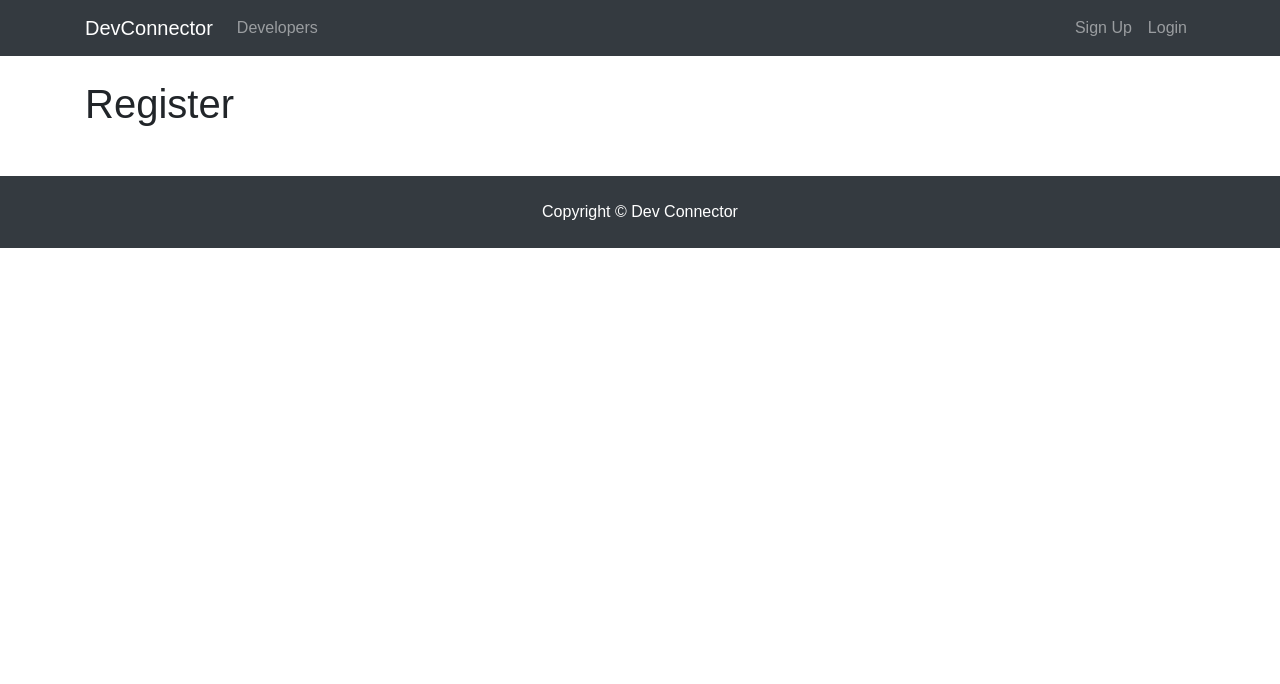
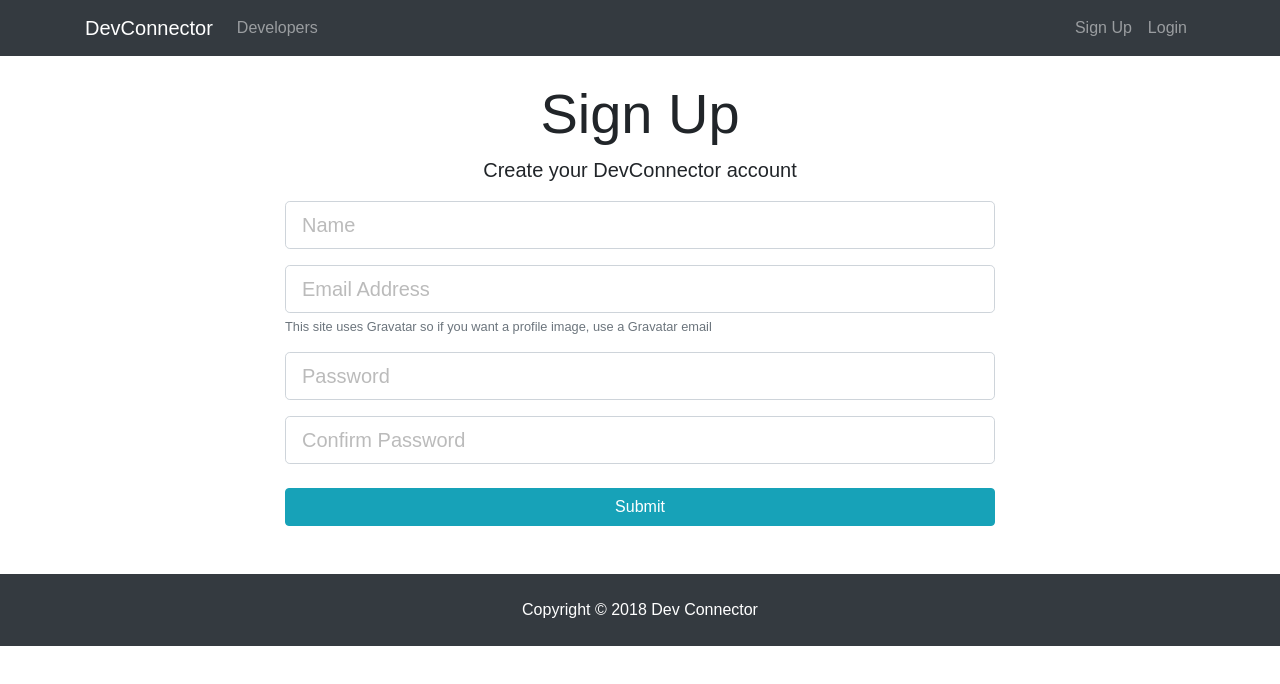
Before and after one commit to jibm82/devconnector, a React (Create React App) app in the folder client/: page /register in a window 1280 px wide. Shown: the top 684 px of the page. Built offline with nearby package versions, Linux system fonts and the light colour scheme.

Commit message:
Create register form

```diff
--- a/client/src/components/auth/Register.js
+++ b/client/src/components/auth/Register.js
@@ -1,10 +1,97 @@
 import React, { Component } from "react";
 
 class Register extends Component {
+  constructor() {
+    super();
+    this.state = {
+      name: "",
+      email: "",
+      password: "",
+      password_confirmation: "",
+      errors: {}
+    };
+
+    this.onChange = this.onChange.bind(this);
+    this.onSubmit = this.onSubmit.bind(this);
+  }
+
+  onChange(e) {
+    this.setState({ [e.target.name]: e.target.value });
+  }
+
+  onSubmit(e) {
+    e.preventDefault();
+
+    const newUser = {
+      name: this.state.name,
+      email: this.state.email,
+      password: this.state.password,
+      password_confirmation: this.state.password_confirmation
+    };
+
+    console.log(console.log(newUser));
+  }
+
   render() {
     return (
-      <div>
-        <h1>Register</h1>
+      <div className="register">
+        <div className="container">
+          <div className="row">
+            <div className="col-md-8 m-auto">
+              <h1 className="display-4 text-center">Sign Up</h1>
+              <p className="lead text-center">
+                Create your DevConnector account
+              </p>
+              <form noValidate onSubmit={this.onSubmit}>
+                <div className="form-group">
+                  <input
+                    type="text"
+                    className="form-control form-control-lg"
+                    placeholder="Name"
+                    name="name"
+                    value={this.state.name}
+                    onChange={this.onChange}
+                  />
+                </div>
+                <div className="form-group">
+                  <input
+                    type="email"
+                    className="form-control form-control-lg"
+                    placeholder="Email Address"
+                    name="email"
+                    value={this.state.email}
+                    onChange={this.onChange}
+                  />
+                  <small className="form-text text-muted">
+                    This site uses Gravatar so if you want a profile image, use
+                    a Gravatar email
+                  </small>
+                </div>
+                <div className="form-group">
+                  <input
+                    type="password"
+                    className="form-control form-control-lg"
+                    placeholder="Password"
+                    name="password"
+                    value={this.state.password}
+                    onChange={this.onChange}
+                  />
+                </div>
+                <div className="form-group">
+                  <input
+                    type="password"
+                    className="form-control form-control-lg"
+                    placeholder="Confirm Password"
+                    name="password_confirmation"
+                    value={this.state.password_confirmation}
+                    onChange={this.onChange}
+                  />
+                </div>
+                <input type="submit" className="btn btn-info btn-block mt-4" />
+              </form>
+            </div>
+          </div>
+        </div>
       </div>
     );
   }
--- a/client/src/components/layout/Footer.js
+++ b/client/src/components/layout/Footer.js
@@ -3,7 +3,7 @@
 export default () => {
   return (
     <footer className="bg-dark text-white mt-5 p-4 text-center">
-      Copyright &copy; {new Date().getFullYear} Dev Connector
+      Copyright &copy; {new Date().getFullYear()} Dev Connector
     </footer>
   );
 };
```
